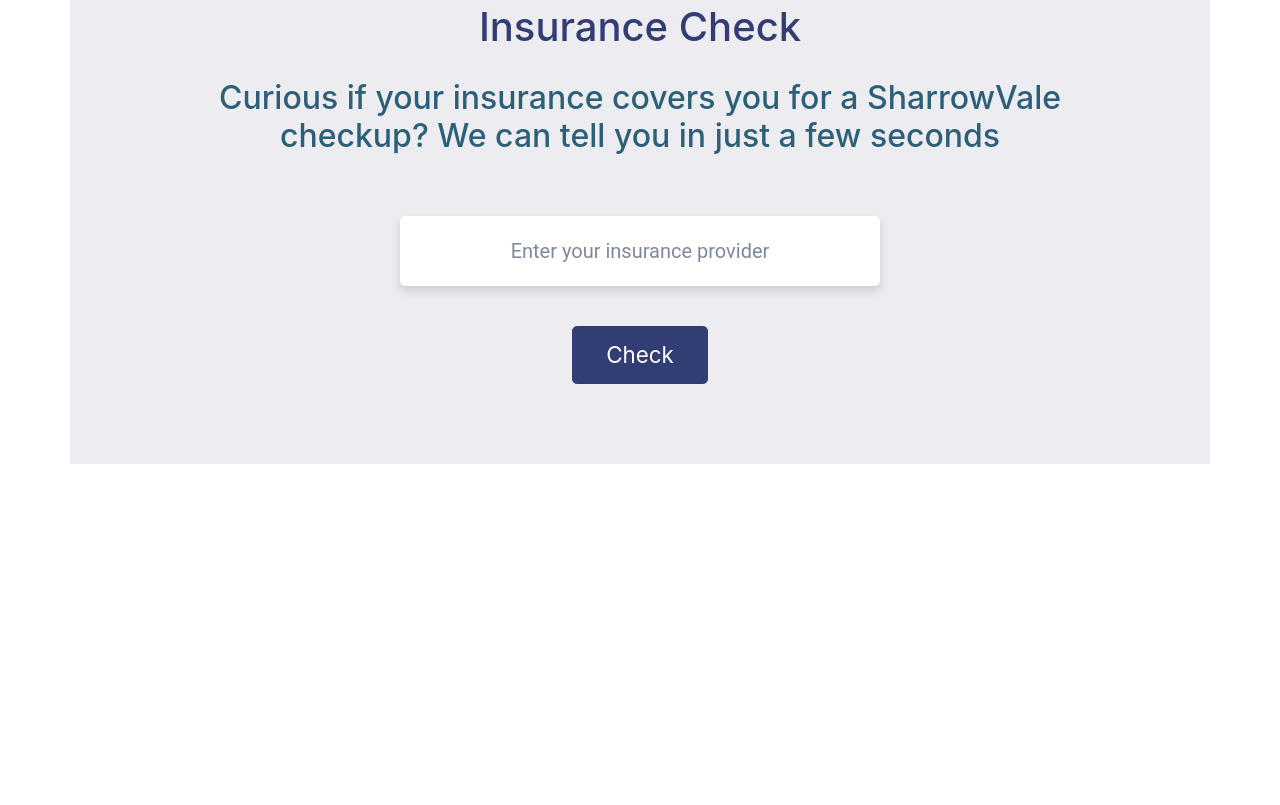
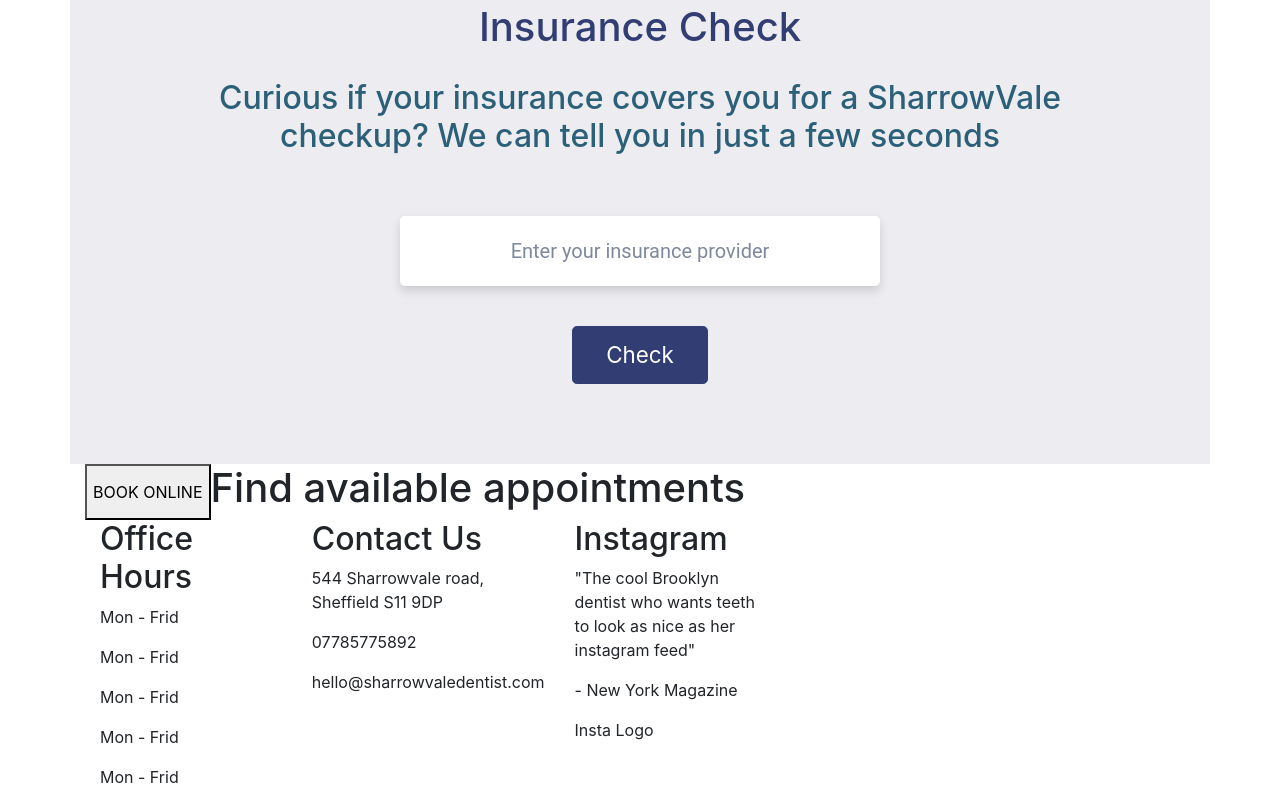
Before and after one commit to luke01455/DentistLanding, a website: page public/index.html in a window 1280 px wide. Shown: the part 2204-3009 px from the top of the page. Before the commit the page ends 2668 px from the top, so only its background shows below. Drawn offline with nearby package versions, Linux system fonts and the light colour scheme; a web font is replaced by a local one.

Commit message:
added bare html for the footer

```diff
--- a/public/index.html
+++ b/public/index.html
@@ -153,6 +153,43 @@
     <button id="cta-button" class="btn btn-outline-secondary btn-lg mx-auto d-block"> Check </button>
   </div>
 </div>
+<!-- Footer -->
+<div class='container'>
+  <div class='col'>
+    <div class='row'>
+      <button> BOOK ONLINE</button>
+      <h1> Find available appointments </h1>
+    </div>
+    <div class='row'>
+      <div class='col'>
+        <h2> Office Hours </h2>
+        <p> Mon - Frid</p>
+        <p> Mon - Frid</p>
+        <p> Mon - Frid</p>
+        <p> Mon - Frid</p>
+        <p> Mon - Frid</p>
+      </div>
+      <div class='col'>
+        <h2> Contact Us </h2>
+        <p> 544 Sharrowvale road, Sheffield S11 9DP</p>
+        <p> 07785775892 </p>
+        <p> hello@sharrowvaledentist.com</p>
+      </div>
+      <div class='col'>
+        <h2> Instagram </h2>
+        <p> "The cool Brooklyn dentist who wants teeth to look as nice as her instagram feed"</p>
+        <p> - New York Magazine </p>
+        <p> Insta Logo </p>
+      </div>
+      <div class='col'>
+
+      </div>
+      <div class='col'>
+
+      </div>
+    </div>
+  </div>
+</div>
 
       <!-- JS -->
     <script src="https://kit.fontawesome.com/ce673c609f.js" crossorigin="anonymous"></script>
```
